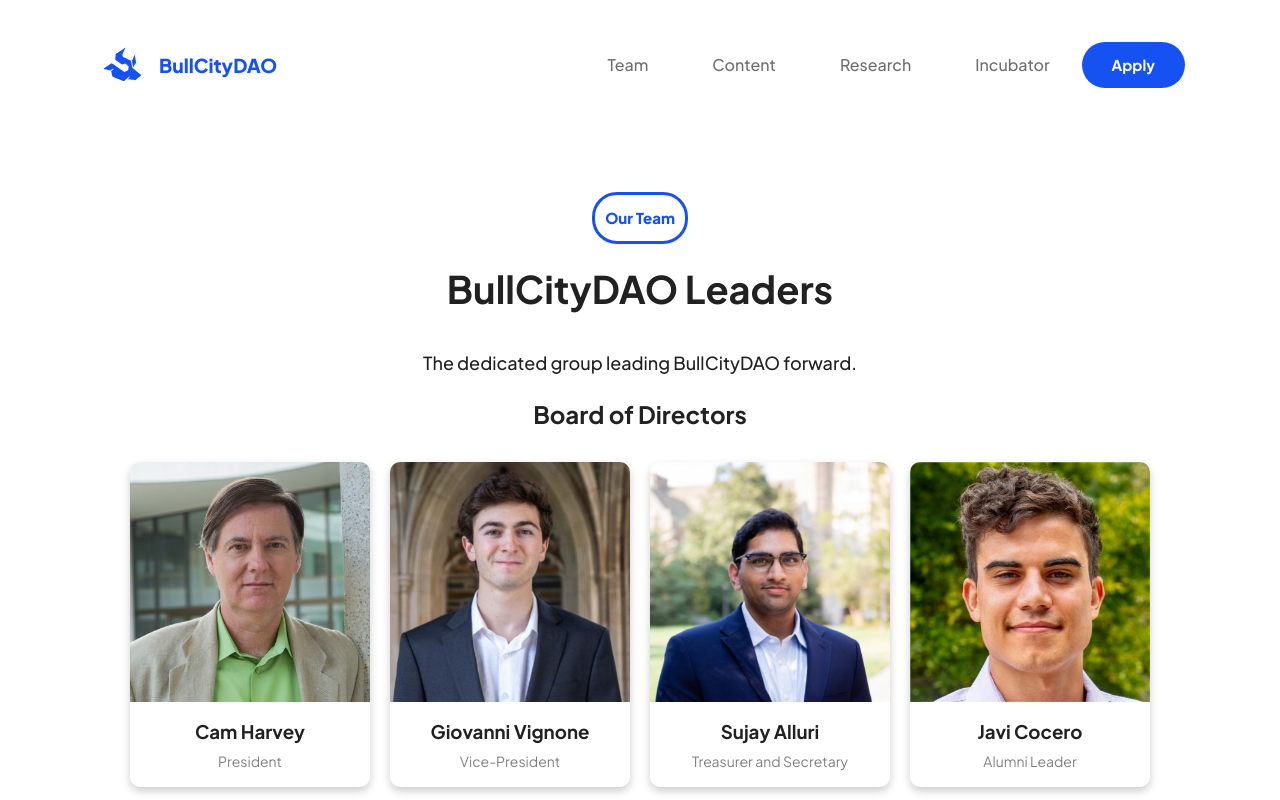
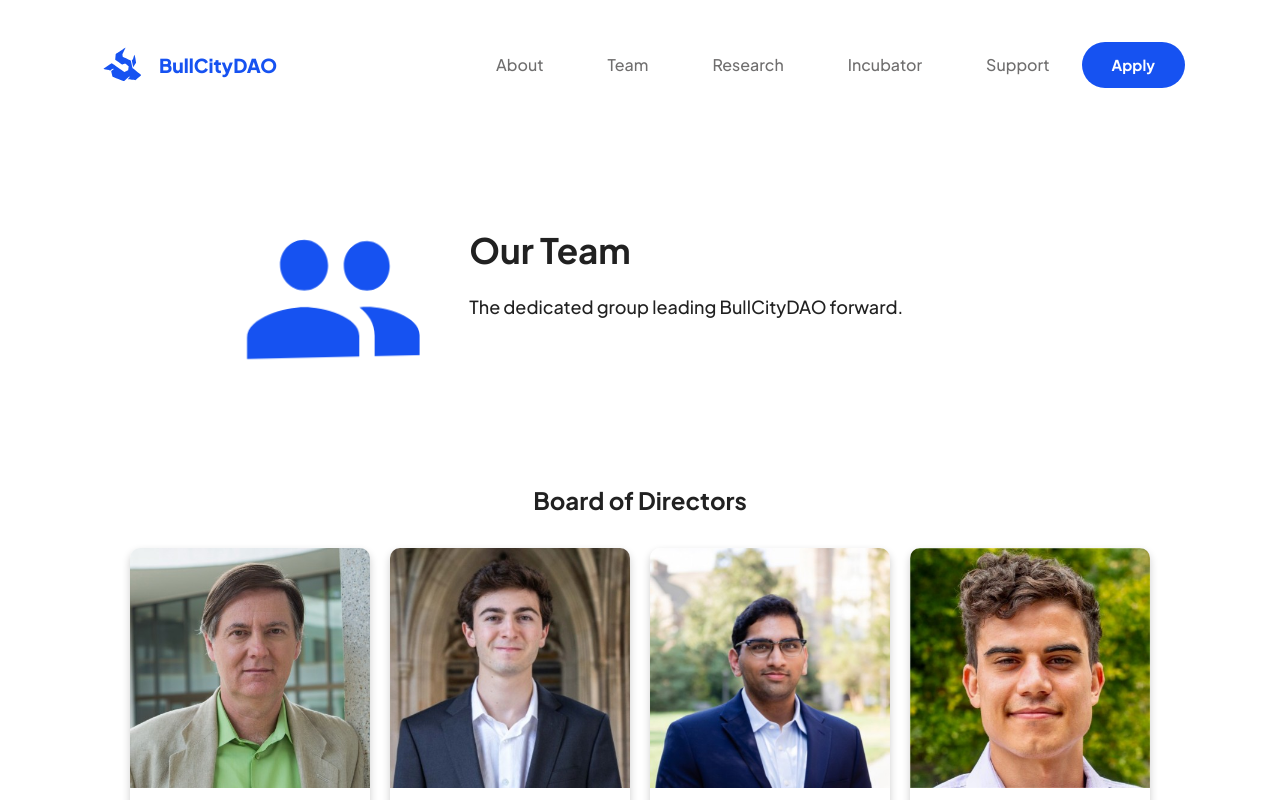
Before and after one commit to bharat-krishnan/bull-city-dao, a React (Create React App) app: page /team in a window 1280 px wide. Built offline with nearby package versions, Linux system fonts and the light colour scheme.

Commit message:
basic sujay reuiqrments added

```diff
--- a/src/App.js
+++ b/src/App.js
@@ -1,44 +1,38 @@
-import React from 'react'
-import {ThemeProvider} from '@mui/material/styles'
-import {BrowserRouter as Router , Routes, Route, } from 'react-router-dom'
+import React from 'react';
+import { ThemeProvider } from '@mui/material/styles';
+import { BrowserRouter as Router, Routes, Route } from 'react-router-dom';
 
-import theme from './theme'
+import theme from './theme';
+import Navbar from './Components/Nav/Navbar';
 
-import Navbar from './Components/Nav/Navbar'
-
-import Home from './Pages/Home'
-import Research from './Pages/Research'
-import Content from './Pages/Content'
-import ComingSoon from './Pages/ComingSoon'
-import Team from './Pages/Team'
+import Home from './Pages/Home';
+import Research from './Pages/Research';
+import Content from './Pages/Content';
+import ComingSoon from './Pages/ComingSoon';
+import Team from './Pages/Team';
+import Support from './Pages/Support'; // Import the new Support page
 
 const App = () => {
-
   return (
     <div>
-
-
-
-        <ThemeProvider theme = {theme}>
+      <ThemeProvider theme={theme}>
         <Router>
-
-           <Navbar/>
+          <Navbar />
           <Routes>
             <Route path="/">
               <Route index element={<Home />} />
-                <Route path="content"  element = {<Content/>} />
-                <Route path="research" element = {<Research/>}/>
-                <Route path="incubator" element = {<ComingSoon/>}/>
-                <Route path="contact" element = {<ComingSoon/>}/>
-                <Route path="team" element = {<Team/>}/>
+              <Route path="content" element={<Content />} />
+              <Route path="research" element={<Research />} />
+              <Route path="incubator" element={<ComingSoon />} />
+              <Route path="contact" element={<ComingSoon />} />
+              <Route path="team" element={<Team />} />
+              <Route path="support" element={<Support />} /> {/* Add the new Support route */}
             </Route>
           </Routes>
-
         </Router>
       </ThemeProvider>
+    </div>
+  );
+};
 
-    </div>
-  )
-}
-
-export default App
+export default App;
--- a/src/Components/Nav/NavItems.js
+++ b/src/Components/Nav/NavItems.js
@@ -83,7 +83,7 @@ const NavItems = ({navItems}) => {
             <NavItemsBox>
 
                 {navItems.map((item) => (
-                <NavItem  key = {item} to = {item}>
+                <NavItem key={item} to={item === 'About' ? '/' : item.toLowerCase()}>
                     {item}
                 </NavItem>))}
 
@@ -134,7 +134,7 @@ const NavItemsXS = ({navItems}) => {
         {navItems.map((item) => (
           <ListItem key={item} disablePadding>
             <ListItemButton >
-                <NavItem  key = {item} to = {item}>
+                <NavItem key={item} to={item === 'About' ? '/' : item.toLowerCase()}>
                     <ListItemText primary={item} />
                 </NavItem>
             </ListItemButton>
--- a/src/Components/Nav/Navbar.js
+++ b/src/Components/Nav/Navbar.js
@@ -11,7 +11,7 @@ import logo from '../../Images/logo.svg'
 import {CustomDrawer, CustomIconButton} from './NavMobile'
 
 const drawerWidth = 240
-const navItems = ['Team','Content', 'Research', 'Incubator']
+const navItems = ['About','Team', 'Research', 'Incubator', 'Support']
 
 const Navbar = (props) => {
 
--- a/src/Components/QuarterBreak/QuarterBreakS.js
+++ b/src/Components/QuarterBreak/QuarterBreakS.js
@@ -1,71 +1,62 @@
-import React from 'react'
-import {Box,
-        Grid,
-        Container, Paper}
-from '@mui/material'
-
-import { styled } from '@mui/system';
-// import {useTheme} from '@mui/material/styles'
-import SubheadingS from '../SubheadingS'
-import { keyframes } from '@mui/system';
+import React from 'react';
+import { Box, Grid, Container, Paper } from '@mui/material';
+import { styled, keyframes } from '@mui/system';
+import SubheadingS from '../SubheadingS';
 import Tilt from 'react-parallax-tilt';
 
-const QuarterBreakS = ({icon, title, subtitle }) => {
-
+const QuarterBreakS = ({ icon, title, subtitle }) => {
   const float = keyframes`
     0% { transform: translate(0,  0px); }
     50%  { transform: translate(0, 15px); }
     100%   { transform: translate(0, -0px); }
   `;
 
-
   const FloatingBox = styled(Box)({
     animation: `${float} 3s infinite ease-in-out`,
-    })
-
+  });
 
   return (
-        <Box to = "google.com">
+    <Box>
       <Container>
-            <Grid container spacing = {8} >
-                <Grid item md = {2}/>
-                <Grid item md = {2}>
-
-                <Tilt scale = {1.1}  tiltReverse={true} tiltAngleYInitial={30}>
+        <Grid container spacing={8}>
+          <Grid item md={2} />
+          <Grid item md={2}>
+            {icon && (
+              <Tilt scale={1.1} tiltReverse={true} tiltAngleYInitial={30}>
                 <FloatingBox>
-                <Paper elevation= {0} sx = {{ display: {xs: 'none', md: 'flex'}, backgroundColor: "#FFF", justifyContent: 'center', borderStyle: 'solid', borderColor: '#FFF', borderWidth: 3, borderRadius: '20px'}}>
-
+                  <Paper
+                    elevation={0}
+                    sx={{
+                      display: { xs: 'none', md: 'flex' },
+                      backgroundColor: '#FFF',
+                      justifyContent: 'center',
+                      borderStyle: 'solid',
+                      borderColor: '#FFF',
+                      borderWidth: 3,
+                      borderRadius: '20px',
+                    }}
+                  >
                     {icon}
-
                   </Paper>
                 </FloatingBox>
               </Tilt>
+            )}
           </Grid>
-
-                <Grid item md = {6}>
-                    <Box sx={{ display: {xs: 'none', md: 'flex'}, p: 2}}></Box>
-
-                    <SubheadingS
-                        align = 'left'
-                        title = {title}
-                        subtitle = {subtitle}
-                    />
+          <Grid item md={6}>
+            <Box sx={{ display: { xs: 'none', md: 'flex' }, p: 2 }}></Box>
+            <SubheadingS align="left" title={title} subtitle={subtitle} />
           </Grid>
-
-                <Grid item md = {2}/>
-
-
+          <Grid item md={2} />
         </Grid>
-
-
-            <Box sx={{  display: {xs: 'none', md: 'flex'}, p: 6 }}></Box>
-
-
+        <Box
+          sx={{
+            display: { xs: 'none', md: 'flex' },
+            p: icon ? { md: 3, lg: 4 } : { md: 1, lg: 2 }, // Adjust padding based on icon presence
+          }}
+        ></Box>
       </Container>
     </Box>
-    )
+  );
+};
 
-
-}
-
-export default QuarterBreakS
+export default QuarterBreakS;
--- a/src/Pages/ComingSoon.js
+++ b/src/Pages/ComingSoon.js
@@ -1,3 +1,5 @@
+//This has become the incubator page
+
 import React from 'react';
 import Fade from 'react-reveal/Fade';
 import QuarterBreakS from '../Components/QuarterBreak/QuarterBreakS';
@@ -9,6 +11,7 @@ import imageSrc from '../Images/Octalne.png';
 import Octalne from '../Images/Octalne.png'
 import AnonID from '../Images/AnonID.png'
 import { useTheme, useMediaQuery } from '@mui/material';
+
 
 const ComingSoon = () => {
   const theme = useTheme();
--- a/src/Pages/Home.js
+++ b/src/Pages/Home.js
@@ -1,35 +1,33 @@
-import React from 'react'
-
-import {Box} from '@mui/material'
-
-import Hero from '../Components/Hero/Hero'
-import Sponsors from '../Components/Sponsors/Sponsors'
-import QuarterBreak from '../Components/QuarterBreak/QuarterBreak'
-import TripleBreak from '../Components/TripleBreak/TripleBreak'
-import Footer from '../Components/Footer'
+import React from 'react';
+import { Box } from '@mui/material';
 import Fade from 'react-reveal/Fade';
+import Hero from '../Components/Hero/Hero';
+import Sponsors from '../Components/Sponsors/Sponsors';
+import QuarterBreak from '../Components/QuarterBreak/QuarterBreak';
+import TripleBreak from '../Components/TripleBreak/TripleBreak';
+import Footer from '../Components/Footer';
+import ContentSection from './Content'; // Import the new content section
 
 const Home = () => {
-
-    return(
+  return (
     <div>
       <Fade>
-
-                <Hero/>
+        <Hero />
         <Box sx={{ p: 2 }}></Box>
 
-                <QuarterBreak/>
+        <QuarterBreak />
         <Box sx={{ p: 6 }}></Box>
 
-                <TripleBreak/>
+        <TripleBreak />
         <Box sx={{ p: 6 }}></Box>
 
-                <Sponsors/>
+        <Sponsors />
         <Box sx={{ p: 6 }}></Box>
       </Fade>
-            <Footer/>
+      <ContentSection /> {/* Add the content section here */}
+      <Footer />
+    </div>
+  );
+};
 
-        </div>
-    )
-}
-export default Home
+export default Home;
--- /dev/null
+++ b/src/Pages/Support.js
@@ -0,0 +1,41 @@
+import React from 'react';
+import { Box, Typography, Link, Card, CardContent } from '@mui/material';
+import Fade from 'react-reveal/Fade';
+import Footer from '../Components/Footer';
+import QuarterBreakS from '../Components/QuarterBreak/QuarterBreakS';
+import VolunteerActivismIcon from '@mui/icons-material/VolunteerActivism';
+
+const Support = () => {
+  return (
+    <div>
+      <Fade>
+        <QuarterBreakS
+          title="Support Us!"
+          subtitle="Your generous donations help us drive innovation and empower the next generation of blockchain leaders."
+          icon={<VolunteerActivismIcon color='secondary' sx={{ fontSize: '200px' }} />}
+        />
+        <Box sx={{ p: 2, display: 'flex', justifyContent: 'center' }}>
+          <Card sx={{ width: '60%' }}>
+            <CardContent>
+              <Typography variant="h8" paragraph>
+                Wallet ENS and Address: <Link href="https://etherscan.io/address/0x27d1996A19F91650032132B5bB5EA36CE71fBB68" target="_blank" rel="noopener" sx={{ color: 'blue' }}>bullcitydao.eth (eth:0x27d1996A19F91650032132B5bB5EA36CE71fBB68)</Link>
+              </Typography>
+              <Typography variant="h8" paragraph>
+                All gifts to BullCityDAO (EIN 92-2246298), a 501(c)(3) not-for-profit organization, are tax-deductible to the full extent of the law.
+              </Typography>
+              <Typography variant="h9" paragraph>
+                Additionally, if any Alumni or Organizations would like to hire or work with our students, please reach out!
+              </Typography>
+              <Typography variant="h9" paragraph>
+                Please contact <Link href="mailto:bullcitydao@gmail.com" sx={{ color: 'blue' }}>bullcitydao@gmail.com</Link> for additional information.
+              </Typography>
+            </CardContent>
+          </Card>
+        </Box>
+      </Fade>
+      <Footer />
+    </div>
+  );
+};
+
+export default Support;
--- a/src/Pages/Team.js
+++ b/src/Pages/Team.js
@@ -2,6 +2,8 @@ import React from 'react';
 import Fade from 'react-reveal/Fade';
 import Subheading from '../Components/Subheading';
 import TeamMember from '../Components/TeamMember';
+import QuarterBreakS from '../Components/QuarterBreak/QuarterBreakS';
+import GroupIcon from '@mui/icons-material/Group';
 
 // Import images - Add or remove imports according to your team members
 import CamHarvey from '../Images/CamHarvey.jpeg';
@@ -78,11 +80,10 @@ const alumniCommittee = teamMembers.filter(member =>
   return (
     <div>
       <Fade>
-          <Subheading
-            align='center'
-            section='Our Team'
-            title='BullCityDAO Leaders'
-            subtitle='The dedicated group leading BullCityDAO forward.'
+        <QuarterBreakS
+          title="Our Team"
+          subtitle="The dedicated group leading BullCityDAO forward."
+          icon={<GroupIcon color='secondary' sx={{ fontSize: '200px' }} />}
         />
         <h2 style={{ textAlign: 'center' }}>Board of Directors</h2>
         <div style={{ display: 'flex', flexWrap: 'wrap', justifyContent: 'center', alignItems: 'center', margin: '20px' }}>
```
Also changed, not shown: src/Pages/Content.js (+30 -30 lines). Lines whose indentation alone changed are shown as unchanged.
